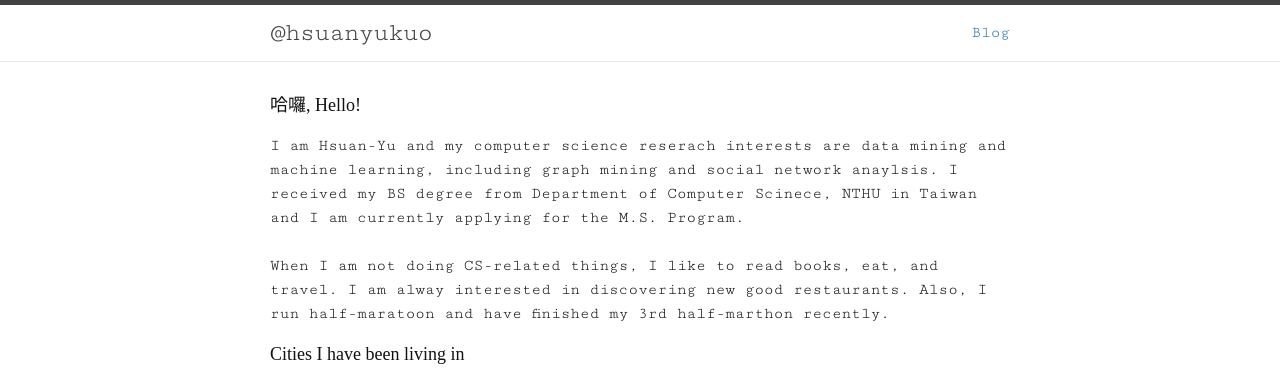
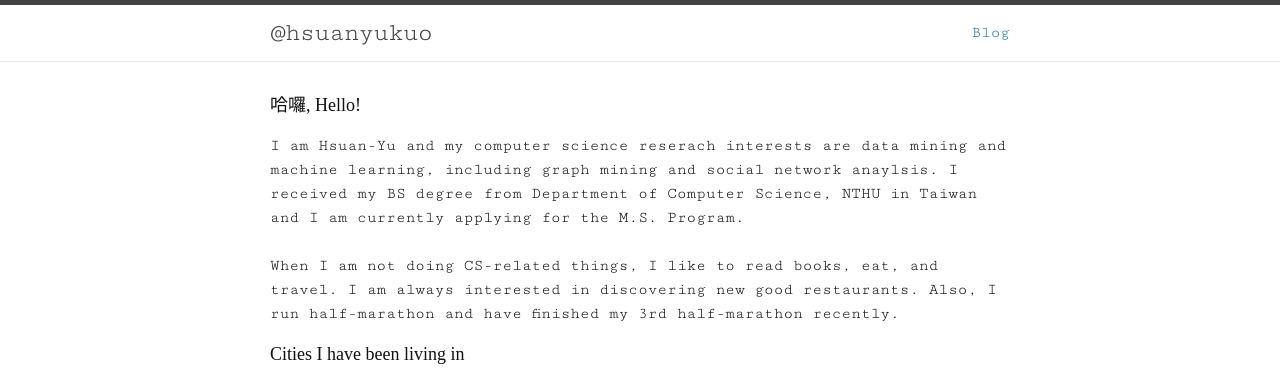
Before and after one commit to hy-kuo/hy-kuo.github.io, a Jekyll site: the page built from index.html, in a window 1280 px wide. Shown: the top 381 px of the page. Built offline with Jekyll 4.4.1, drawn with Linux system fonts in a browser that asks for light colours; some web fonts are replaced.

Commit message:
fixed intro

```diff
--- a/index.html
+++ b/index.html
@@ -11,8 +11,8 @@
 
 
     <p>
-      I am Hsuan-Yu and my computer science reserach interests are data mining and machine learning, including graph mining and social network anaylsis. I received my BS degree from Department of Computer Scinece, NTHU in Taiwan and I am currently applying for the M.S. Program.</br></br>
-      When I am not doing CS-related things, I like to read books, eat, and travel. I am alway interested in discovering new good restaurants.  Also, I run half-maratoon and have finished my 3rd half-marthon recently.
+      I am Hsuan-Yu and my computer science reserach interests are data mining and machine learning, including graph mining and social network anaylsis. I received my BS degree from Department of Computer Science, NTHU in Taiwan and I am currently applying for the M.S. Program.</br></br>
+      When I am not doing CS-related things, I like to read books, eat, and travel. I am always interested in discovering new good restaurants.  Also, I run half-marathon and have finished my 3rd half-marathon recently.
     </p>
     <h3 class="title-pictures">Cities I have been living in</h3>
     <div class="photos">
```
